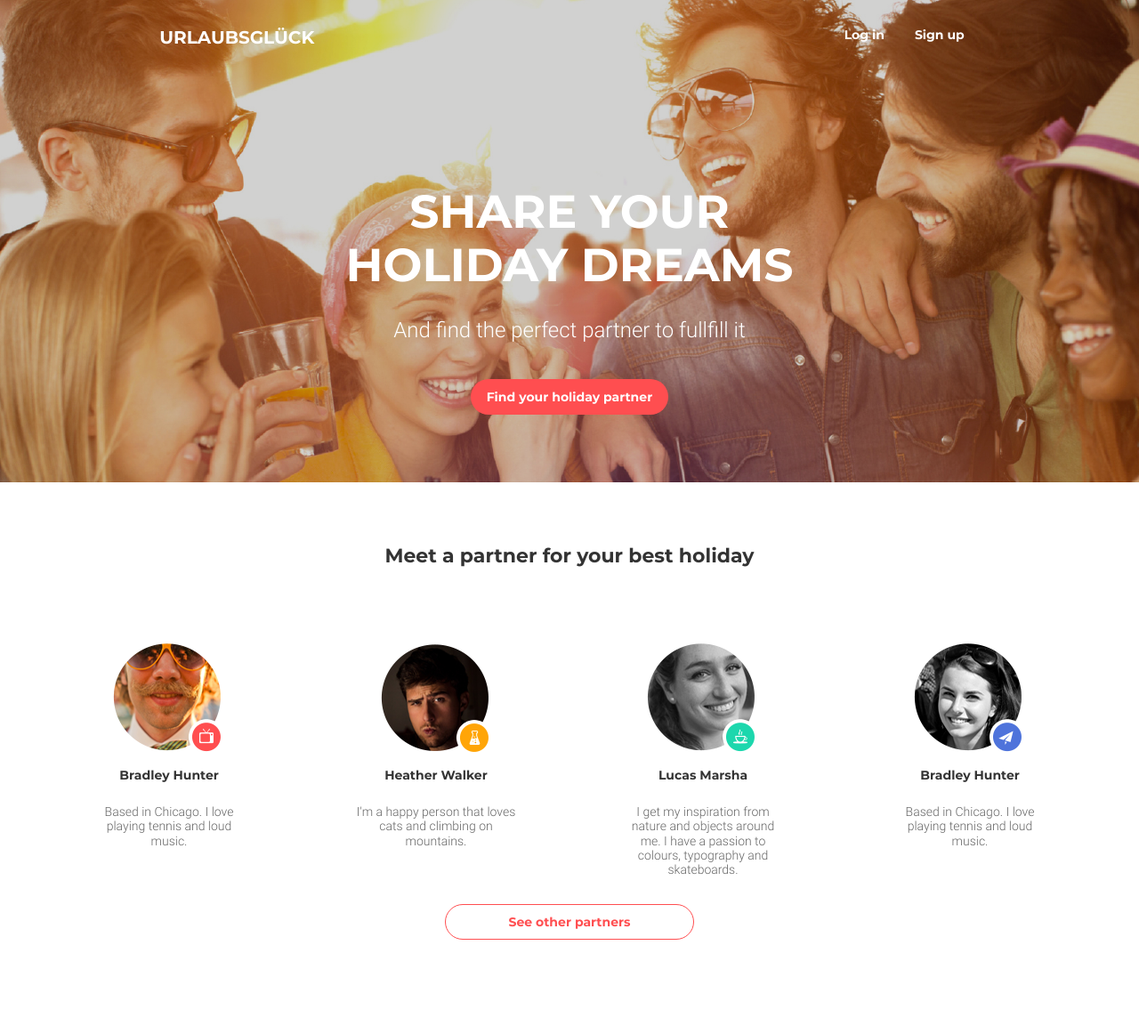
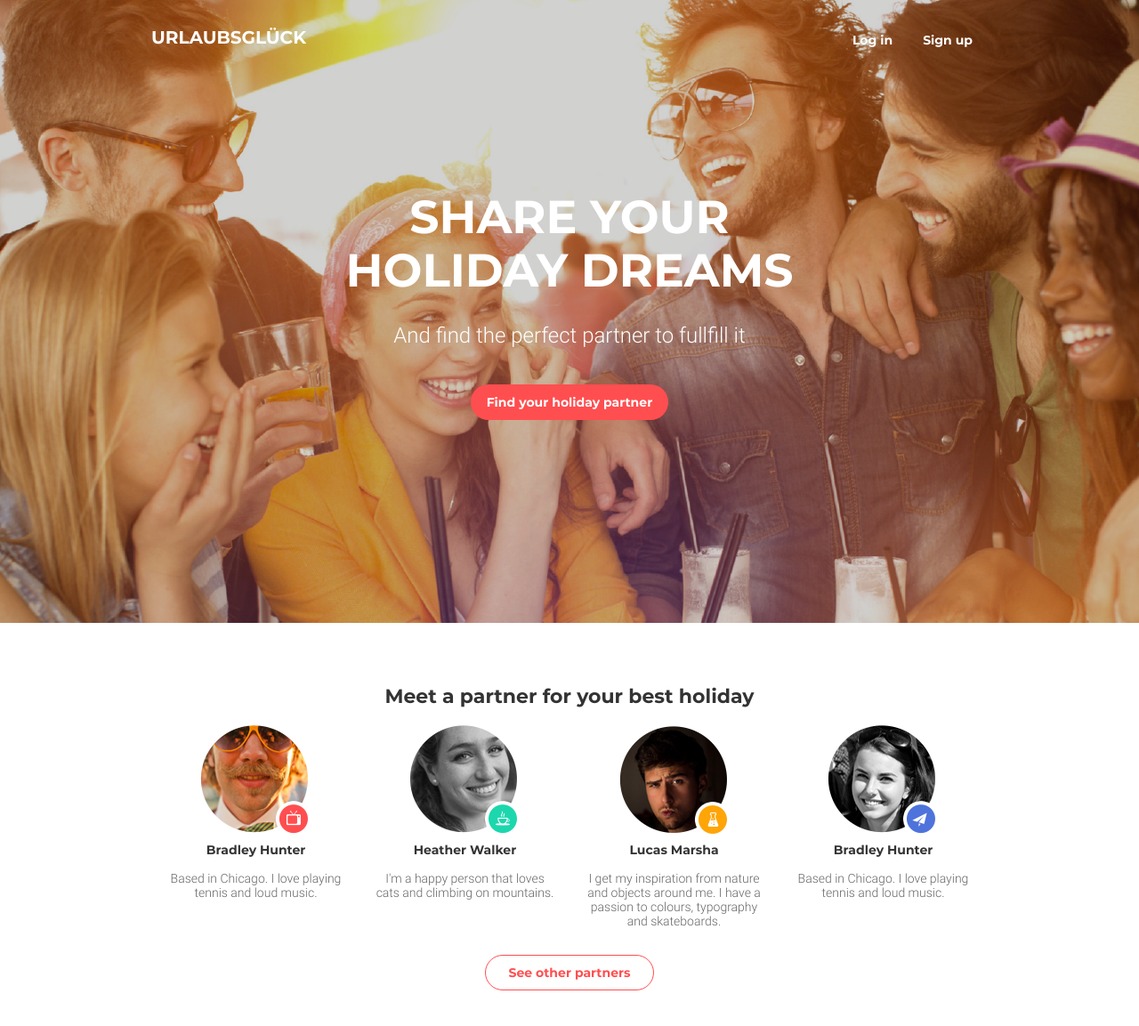
Before and after one commit to littwa/goit-fe-course, a plain HTML site: page module-8/index.html in a window 1280 px wide. Shown: the whole page at 89% size. Before the commit the page ends 1096 px from the top, so only its background shows below. Drawn offline with Linux system fonts and the light colour scheme.

Commit message:
hw-8 vers-2

```diff
--- a/module-8/css/styles.css
+++ b/module-8/css/styles.css
@@ -20,12 +20,12 @@ a{
 .nav-list{
     display: flex;
     flex-direction: column-reverse;
+    padding-top: 20px;
 }
 .authorization{
     display: flex;
     justify-content: center;
-    margin: 0 ;
-    padding: 30px 50px 80px;
+    margin-bottom: 100px;
 }
 .authorization a{
     padding: 10px 15px;
@@ -45,8 +45,7 @@ a{
 }
 .nav-list > h1{
     text-align: center;
-    margin: 0;
-    padding: 20px 50px;
+    margin: 0 0 30px;
 }
 .under-header h2{
     width: 320px;
@@ -91,10 +90,11 @@ a{
     font-weight: bold;
     color: #333333;
     text-align: center;
-    padding: 70px  20px;
+    padding: 70px 0 20px;
     margin: 0;
 }
 .partners ul{
+    margin: 0;
     display: flex;
     justify-content: center;
     align-items: flex-start;
@@ -102,36 +102,22 @@ a{
 }
 .partners li{
     text-align: center;
-    width: 320px;
-}
-.partners li:nth-of-type(1){
-    background: url(../img/1-1.png) no-repeat center;
-    background-position-y: 0;
-}
-.partners li:nth-of-type(2){
-    background: url(../img/2-2.png) no-repeat center;
-    background-position-y: 0;
-}
-.partners li:nth-of-type(3){
-    background: url(../img/3-3.png) no-repeat center;
-    background-position-y: 0;
-}
-.partners li:nth-of-type(4){
-    background: url(../img/4-4.png) no-repeat center;
-    background-position-y: 0;
+    width: 235px;
+    padding-bottom: 30px;
 }
 .partners h3{
-    padding-top: 140px;
-    margin: 0;
+    margin: 0 0 15px;
     font-family: "Montserrat", "Arial", sans-serif;
     font-size: 14px;
+    line-height: 18px;
     font-weight: bold;
     color: #333333;
 }
 h3 + p{
-    box-sizing: border-box;
-    padding: 25px 60px 15px;
-    margin: 0;
+    text-align: center;
+    width: 200px;
+    margin: 0 auto;
+
     font-family: "Roboto", "Arial", sans-serif;
     font-weight: 300;
     font-size: 14px;
@@ -161,31 +147,48 @@ button:hover{
     transform: scale(1.05 , 1.05);
 }
 @media (min-width: 768px){
+    .wrapper{
+        width: 748px;
+    }
     .big-header{
+        height: 700px;
         background: url(../img/bg-tablet.png) no-repeat top;
     }
     .nav-list{
         flex-direction: row;
         justify-content: space-between;
-        margin-bottom: 80px;
+        margin-bottom: 60px;
+        width: 640px;
+        margin: 0 auto;
     }
-    .wrapper{
-        width: 768px;
+    .authorization{
+        margin-bottom: 160px;
     }
     .under-header h2{
         font-size: 52px;
         width: 550px;
         margin-bottom: 30px;
-
     }
     .under-header p{
         font-size: 24px;
-
+    }
+    .partners li{
+        width: 250px;
+        padding-bottom: 30px;
+    }
+    .partners button{
+        width: 190px;
+    }
+    .partners li:nth-of-type(1){
+        order: -2;
+    }
+    .partners li:nth-of-type(3){
+        order: -1;
     }
 }
-@media (min-width: 1200px){
+@media (min-width: 960px){
     .wrapper{
-        width: 1200px;
+        width: 940px;
     }
     .big-header{
         background: url(../img/bg-desktop.png) no-repeat top;
@@ -195,15 +198,10 @@ button:hover{
         width: 300px;
     }
     .nav-list{
-        justify-content: space-around;
-
+        justify-content: space-between;
+        width: auto;
     }
-    .nav-list > h1{
-        padding-left: 0;
-        padding-right: 150px;
-    }
-    .authorization{
-        padding-right: 0;
-        padding-left: 150px;
+    .partners li{
+        width: 235px;
     }
 }
--- a/module-8/index.html
+++ b/module-8/index.html
@@ -35,25 +35,29 @@
                         <p>Meet a partner for your best holiday</p>
                         <ul>
                             <li>
-                                <a   href="#">
+                                <a  href="#">
+                                    <img src="../module-8/img/1-1.png" alt="pic">
                                     <h3>Bradley Hunter</h3>
                                     <p>Based in Chicago. I love playing tennis and loud music.</p>
                                 </a>
                             </li>
                             <li>
                                 <a href="#">
+                                    <img src="../module-8/img/2-2.png" alt="pic">
+                                    <h3>Lucas Marsha</h3>
+                                    <p>I get my inspiration from nature and objects around me. I have a passion to colours, typography and skateboards.</p>
+                                </a>
+                            </li>
+                            <li>
+                                <a href="#">
+                                    <img src="../module-8/img/3-3.png" alt="pic">
                                     <h3>Heather Walker</h3>
                                     <p>I'm a happy person that loves cats and climbing on mountains.</p>
                                 </a>
                             </li>
                             <li>
                                 <a href="#">
-                                    <h3>Lucas Marsha</h3>
-                                    <p>I get my inspiration from nature and objects around me. I have a passion to colours, typography and skateboards.</p>
-                                </a>
-                            </li>
-                            <li>
-                                <a href="#">
+                                    <img src="../module-8/img/4-4.png" alt="pic">
                                     <h3>Bradley Hunter</h3>
                                     <p>Based in Chicago. I love playing tennis and loud music.</p>
                                 </a>
@@ -63,6 +67,5 @@
                     </section>
                 </main>
         </div>
-
     </body>
 </html>
```
